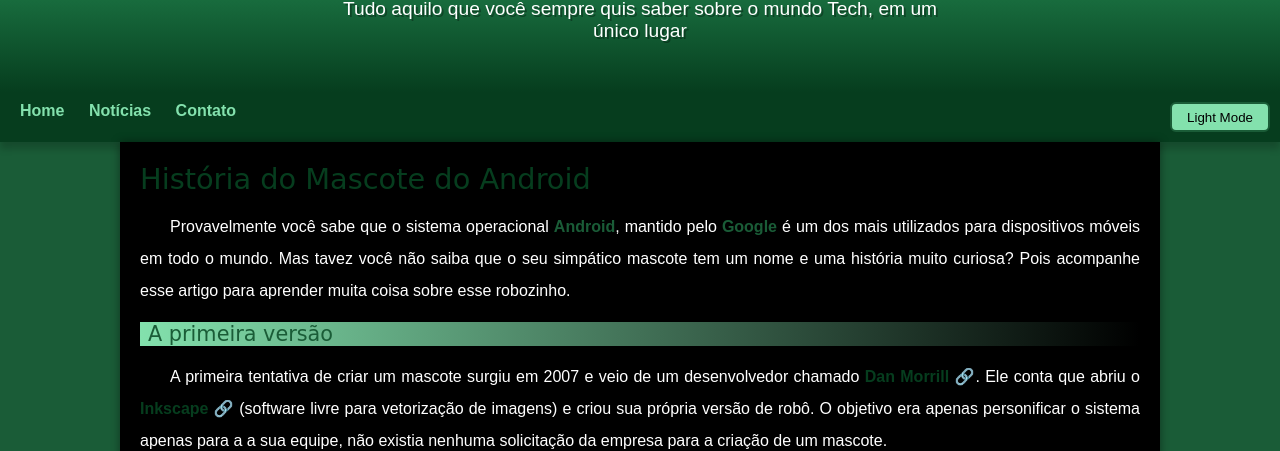
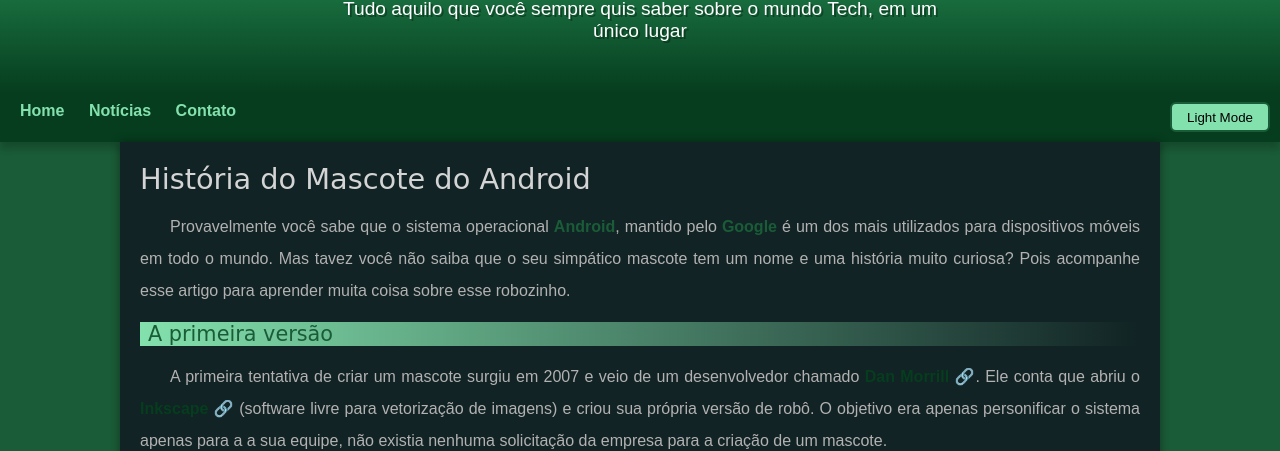
Before and after one commit to joaomatheusm/trabalhos-desenv-web, a plain HTML site: page dark-mode/index.html in a window 1280 px wide. Both pictures are taken after a click on the button "Dark Mode". Shown: the part 119-570 px from the top of the page. Drawn offline with Linux system fonts and the light colour scheme; a web font is replaced by a local one.

Commit message:
dark mode melhorado

```diff
--- a/dark-mode/index.html
+++ b/dark-mode/index.html
@@ -22,7 +22,7 @@
     </nav>
     <main id="fundo">
         <article>
-            <h1>História do Mascote do Android</h1>
+            <h1 id="dark">História do Mascote do Android</h1>
 
             <p>Provavelmente você sabe que o sistema operacional <strong>Android</strong>, mantido pelo <strong>Google</strong> é um dos mais utilizados para dispositivos móveis em todo o mundo. Mas tavez você não saiba que o seu simpático mascote tem um nome e uma história muito curiosa? Pois acompanhe esse artigo para aprender muita coisa sobre esse robozinho.</p>
 
@@ -56,7 +56,7 @@
                 <iframe width="560" height="315" src="https://www.youtube.com/embed/l2UDgpLz20M" title="YouTube video player" frameborder="0" allow="accelerometer; autoplay; clipboard-write; encrypted-media; gyroscope; picture-in-picture; web-share" allowfullscreen></iframe>
             </div>
 
-            <aside>
+            <aside id="a-dark">
                 <h3>Quer aprender mais?</h3>
 
                 <p>Outro assunto curioso em relação ao Android é que cada versão sempre foi nomeada em homenagem a um doce, em ordem alfabética a partir da versão 1.5 até a 9.0.</p>
--- a/dark-mode/script.js
+++ b/dark-mode/script.js
@@ -3,10 +3,14 @@
 const fundo = document.querySelector('#fundo');
 const btn_darkmode = document.querySelector('#dark-mode');
 const body = document.querySelector('#fundo-body');
+const h1 = document.querySelector('#dark');
+const aside = document.querySelector('#a-dark');
 
 btn_darkmode.addEventListener('click', () => {
     fundo.classList.toggle('dark-mode');
     body.classList.toggle('body-dark');
+    h1.classList.toggle('dark');
+    aside.classList.toggle('dark');
 
     if (btn_darkmode.innerHTML === 'Dark Mode') {
         btn_darkmode.innerHTML = 'Light Mode';
--- a/dark-mode/style.css
+++ b/dark-mode/style.css
@@ -107,9 +107,10 @@
 }
 
 .dark-mode {
-    background-color: black !important;
-    color: white !important;
+    background-color: rgb(17, 35, 36) !important;
+    color: rgb(179, 177, 177) !important;
 }
+
 
 .body-dark {
     background-color: var(--cor4) !important;
@@ -120,6 +121,10 @@
     font-family: var(--fonte-android);
     font-weight: normal;
     font-size: 1.8em;
+}
+
+h1.dark {
+    color: rgb(212, 212, 212) !important;
 }
 
 main h2 {
@@ -202,6 +207,10 @@
     columns: 2;
 }
 
+aside.dark {
+    color: black !important;
+}
+
 footer {
     background-color: var(--cor5);
     color: white;
```
